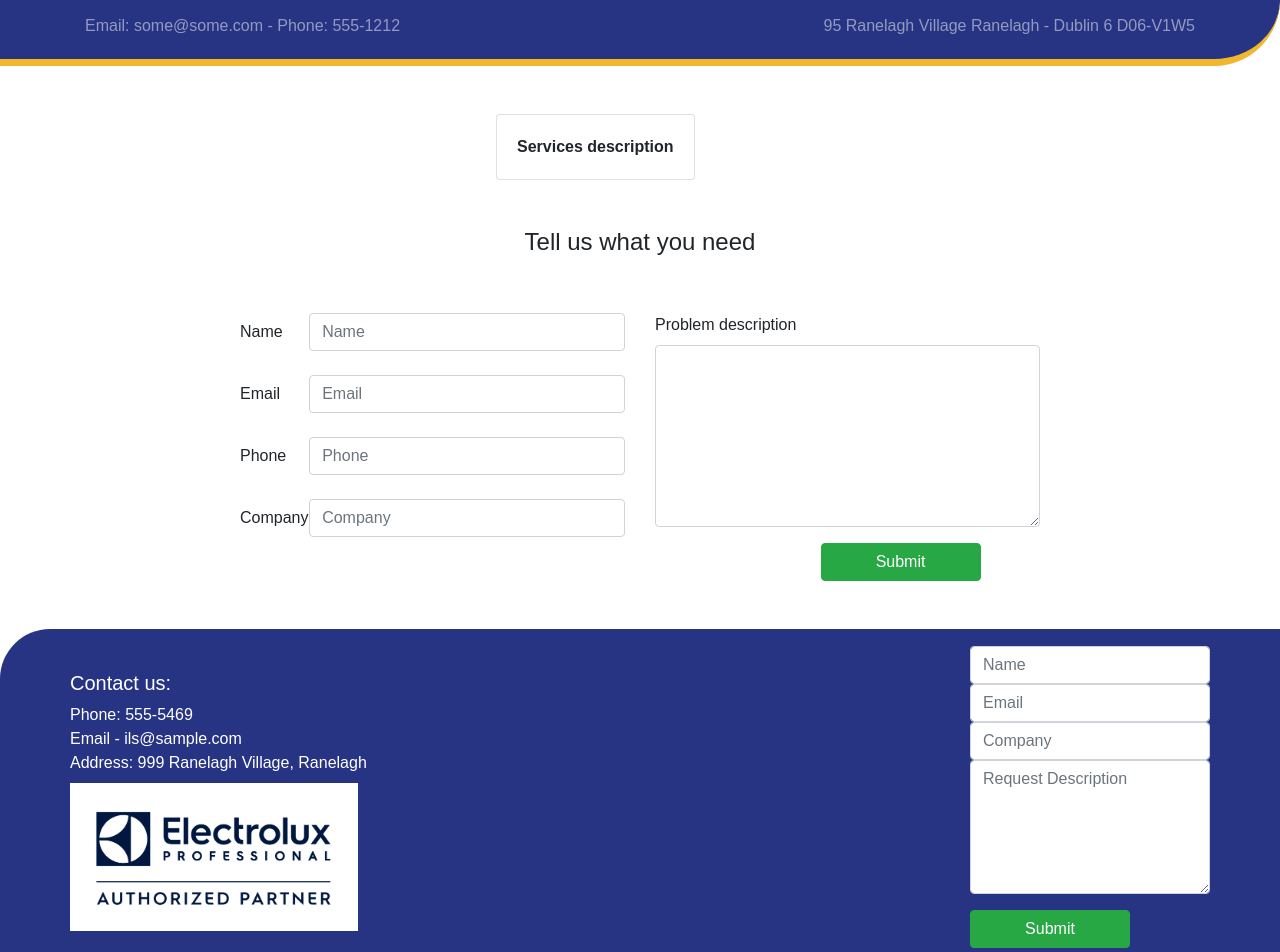
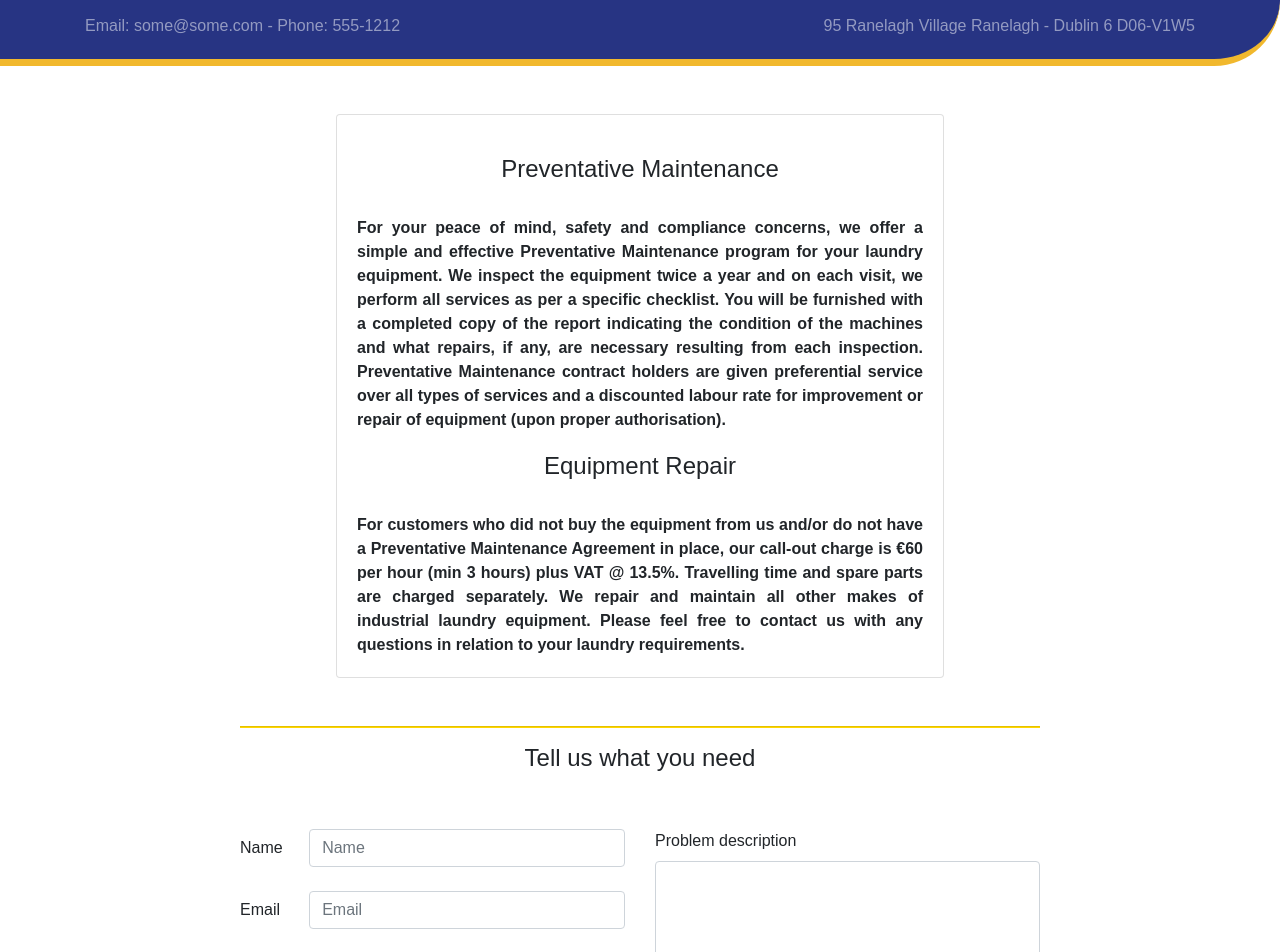
Before and after one commit to RaphaelQSmith/irish-laundry-system, a Next.js app: page /services in a window 1280 px wide. Shown: the part 250-1202 px from the top of the page. Built offline with nearby package versions, Linux system fonts and the light colour scheme.

Commit message:
New texts, Cards and more

```diff
--- a/pages/components/Footer.tsx
+++ b/pages/components/Footer.tsx
@@ -8,18 +8,24 @@ export default function Footer() {
             <Navbar className={styles.footerStyle}>
                 <Container>
                     <div>
-                        <div>
-                            <Navbar.Text className={styles.footerLink}>
-                                <h5>Contact us:</h5>
-                                Phone: 555-5469 <br />
-                                Email - ils@sample.com <br />
-                                Address: 999 Ranelagh Village, Ranelagh
-                            </Navbar.Text>
-                        </div>
+                        <br/>
                         <div>
                             <img
                                 src="/electroluxPartnerWhite.png" style={{ width: '18rem' }}
                             />
+                        </div>
+                        <div className={styles.footerLink}>
+                            Ergonomics Certifying Institute (Ergocert)
+                        </div>
+                        <br/>
+                        <div>
+                            <Navbar.Text className={styles.footerLink}>
+                                <h5>Irish Laundry Systems</h5>
+                                Phone: +353 14910402 <br />
+                                Email - contact@irishlaundrysystems.com<br />
+                                Address: 95 Ranelagh Village, Ranelagh D06-V1W5 <br/>
+                                Dublin – Ireland <br/>
+                            </Navbar.Text>
                         </div>
                     </div>
                     <Navbar.Toggle />
--- a/pages/components/components.module.css
+++ b/pages/components/components.module.css
@@ -1,10 +1,3 @@
-/* .headerContainer{
-    background-color: "#273483";
-    border-bottom-Color: "#F1B82D";
-    border-width: "0 0 7px 0";
-    width: "100%";
-    overflow: hidden;
-}  */
 
 @media screen and(max-width: 900px){
     .headerFirstLine{
@@ -45,7 +38,7 @@
     flex-direction: row;
     background-color: rgb(39, 52, 131);
     padding: 10rem 1rem;
-    height: 21rem;
+    height: 25rem;
     border-top-left-radius: 50px;
     overflow: hidden;
 }
--- a/pages/services.tsx
+++ b/pages/services.tsx
@@ -10,12 +10,22 @@ export default function services() {
                     {/* <Card.Header>Services</Card.Header> */}
                     <Card.Body className={styles.serviceCardBody}>
                         <Card.Text>
-                            Services description
+                            <h4>Preventative Maintenance</h4> <br/>
+                            For your peace of mind, safety and compliance concerns, we offer a simple and effective Preventative Maintenance program for your laundry equipment.
+                            We inspect the equipment twice a year and on each visit, we perform all services as per a specific checklist.
+                            You will be furnished with a completed copy of the report indicating the condition of the machines and what repairs,
+                            if any, are necessary resulting from each inspection.
+                            Preventative Maintenance contract holders are given preferential service over all types of services and a discounted labour rate for improvement or repair of equipment (upon proper authorisation). <br/>
+                            <h4> Equipment Repair</h4> <br/>
+                            For customers who did not buy the equipment from us and/or do not have a Preventative Maintenance Agreement in place,
+                            our call-out charge is €60 per hour (min 3 hours) plus VAT @ 13.5%. Travelling time and spare parts are charged separately.
+                            We repair and maintain all other makes of industrial laundry equipment. Please feel free to contact us with any questions in relation to your laundry requirements.
+
                         </Card.Text>
                     </Card.Body>
                 </Card>
             </div>
-
+            <hr className={styles.hrLines} />
             <div>
                 <h4 style={{ textAlign: 'center', paddingBottom: '3rem' }}>Tell us what you need</h4>
                 <Form>
--- a/styles/Home.module.css
+++ b/styles/Home.module.css
@@ -34,11 +34,15 @@
 
 .serviceCard {
     margin: 2rem 0;
-    margin: 3rem 0 3rem 32%;
+    margin: 3rem 6rem 3rem;
     width: fit-content;
-    font-weight: 700;
+    font-weight: 600;
     font-size: 12pt;
+    text-align: justify;
+}
+.serviceCard h4{
     text-align: center;
+    margin-top: 20px;
 }
 
 .serviceForm {
```
Also changed, not shown: pages/equipment.tsx (+41 -0 lines), pages/index.tsx (+5 -4 lines). Lines whose indentation alone changed are shown as unchanged.
